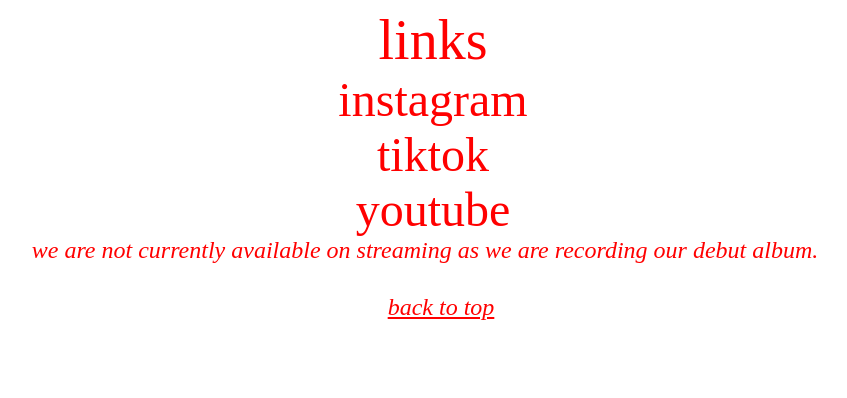
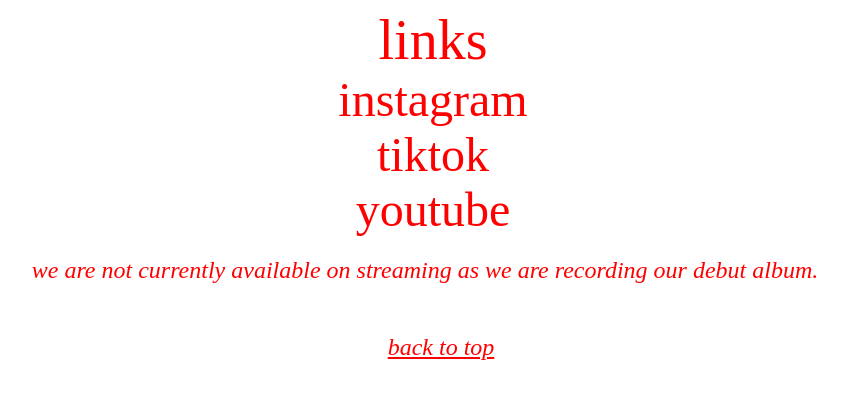
Before and after one commit to murdermovies/murdermovies.github.io, a plain HTML site: page links.html in a window 1280 px wide. Shown: the whole page, without its empty margins (207-1054 px from the left). Drawn offline with Linux system fonts and the light colour scheme.

Commit message:
Update links.html

```diff
--- a/links.html
+++ b/links.html
@@ -15,7 +15,7 @@
       <p><a class="links" href="https://www.youtube.com/@murdermoviesband">youtube</a></p>
     </div>
 
-    <div class="container">
+    <div style="padding: 20px;" class="container">
     <p class="notes">we are not currently available on streaming as we are recording our debut album. </p> <br>
     </div>
 
```
